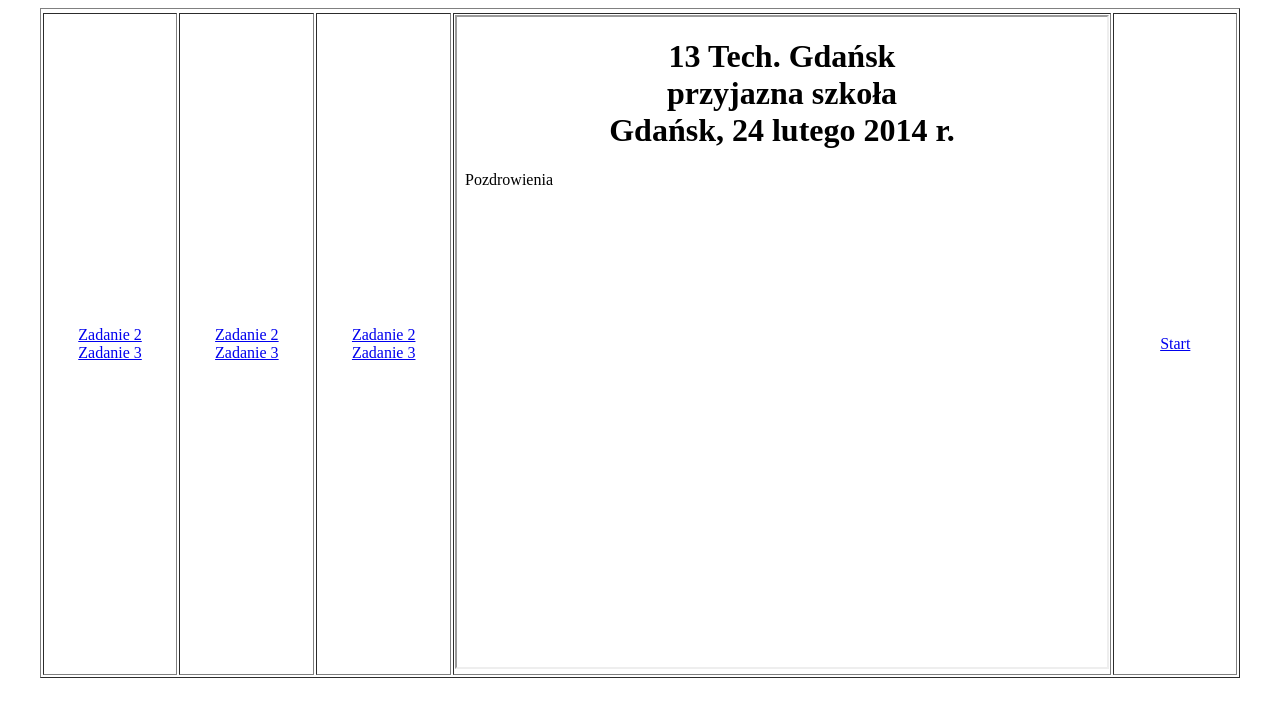
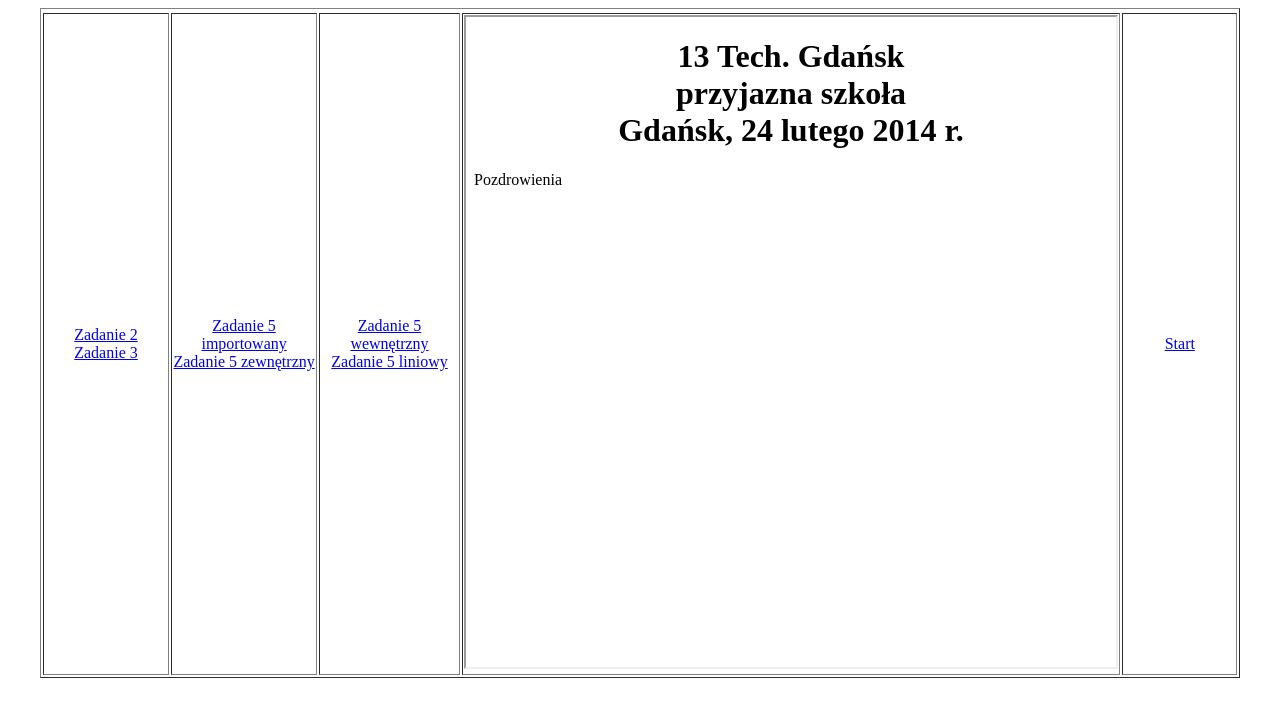
Before and after one commit to sunstarfir/css, a plain HTML site: page index.html in a window 1280 px wide. Drawn offline with Linux system fonts and the light colour scheme.

Commit message:
Modify task links in index.html
Updated links in the index.html file for tasks.

```diff
--- a/index.html
+++ b/index.html
@@ -13,14 +13,14 @@
 <a href="star_zad3" target="strony"> Zadanie 3 </a>
 </td>
 <td width=18% align=center>
-<a href="zad5_importowany" target="strony"> Zadanie 2 </a>
+<a href="zad5_importowany" target="strony"> Zadanie 5 importowany </a>
 <br>
-<a href="zad5_zewnętrzny" target="strony"> Zadanie 3 </a>
+<a href="zad5_zewnętrzny" target="strony"> Zadanie 5 zewnętrzny </a>
 </td>
 <td width=18% align=center>
-<a href="zad5_wewnętrzny" target="strony"> Zadanie 2 </a>
+<a href="zad5_wewnętrzny" target="strony"> Zadanie 5 wewnętrzny </a>
 <br>
-<a href="zad5_liniowy" target="strony"> Zadanie 3 </a>
+<a href="zad5_liniowy" target="strony"> Zadanie 5 liniowy </a>
 </td>
 <td align="center"><iframe width="650" height="650" name="strony" src="start.html" border="0"></iframe>
 </td>
```
